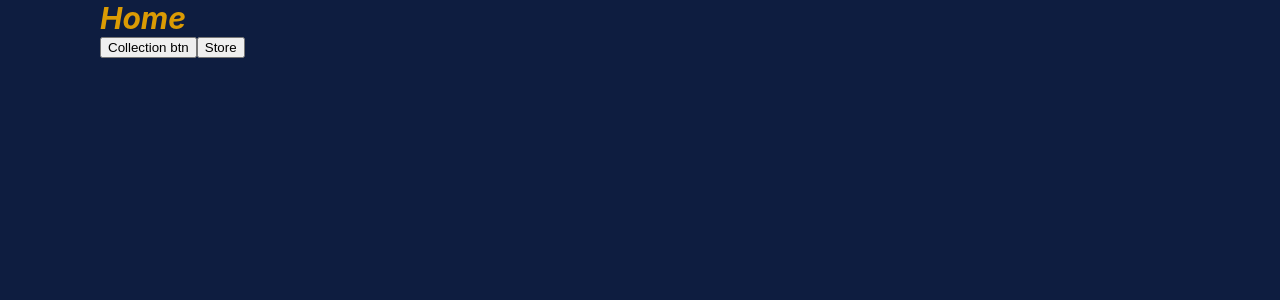
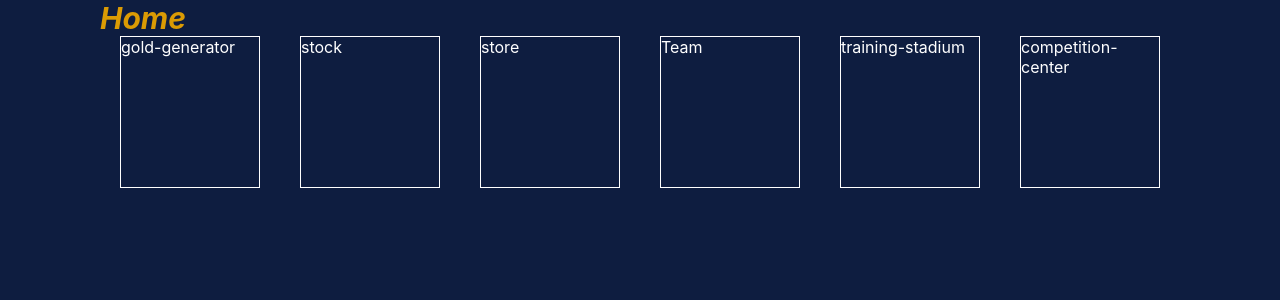
Before and after one commit to ThomasLaforge/merge-master, a React (Create React App) app in the folder client/: page / in a window 1280 px wide. Shown: the top 300 px of the page. Built offline with nearby package versions, Linux system fonts and the light colour scheme.

Commit message:
add the village

```diff
--- /dev/null
+++ b/client/src/components/Village/index.tsx
@@ -0,0 +1,33 @@
+import { useHistory } from 'react-router-dom'
+
+import './style.scss'
+
+export default function Village(){
+    const history = useHistory();
+
+    return (
+        <div className="village">
+            <div className="main-content">
+                <div className="buildings">
+                    <div className="building gold-generator">gold-generator</div>
+                    <div className="building stock">stock</div>
+                    <div className="building store"
+                        onClick={() => history.push('/store')}
+                    >
+                        store
+                    </div>
+                    <div className="building team"
+                        onClick={() => history.push('/collection')}
+                    >
+                        Team
+                    </div>
+                    <div className="building training-stadium">training-stadium</div>
+                    <div className="building competition-center">competition-center</div>
+                </div>
+            </div>
+            <div className="show-more">
+
+            </div>
+        </div>
+    )
+}
--- /dev/null
+++ b/client/src/components/Village/style.scss
@@ -0,0 +1,14 @@
+$building-box-size: 150px;
+
+.buildings {
+    display: flex;
+    flex-direction: row;
+
+    .building {
+        height: $building-box-size;
+        width: $building-box-size;
+        border: 1px solid white;
+        color: white;
+        margin: 0 20px;
+    }
+}
--- a/client/src/pages/Home.tsx
+++ b/client/src/pages/Home.tsx
@@ -1,20 +1,13 @@
-import { useHistory } from 'react-router-dom'
 import { Page } from '../components/Page';
+import Village from '../components/Village';
 
 export default function Home(){
-    const history = useHistory();
     return (
         <Page
             title='Home'
             className='home'
         >
-            <button onClick={() => {
-                history.push('/collection')}}
-            >Collection btn</button>
-
-            <button onClick={() => {
-                history.push('/store')}}
-            >Store</button>
+            <Village />
         </Page>
     )
 }
```
